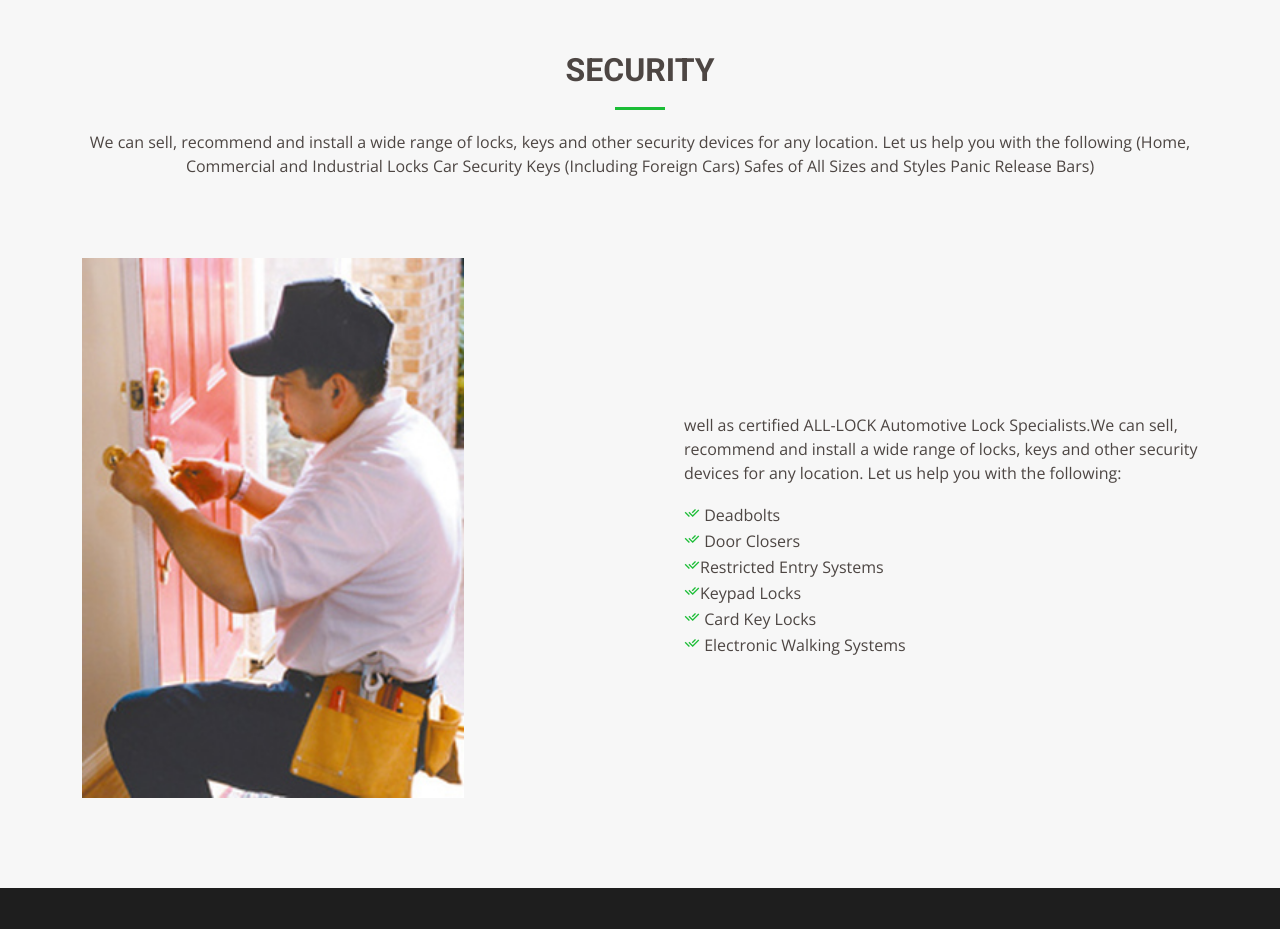
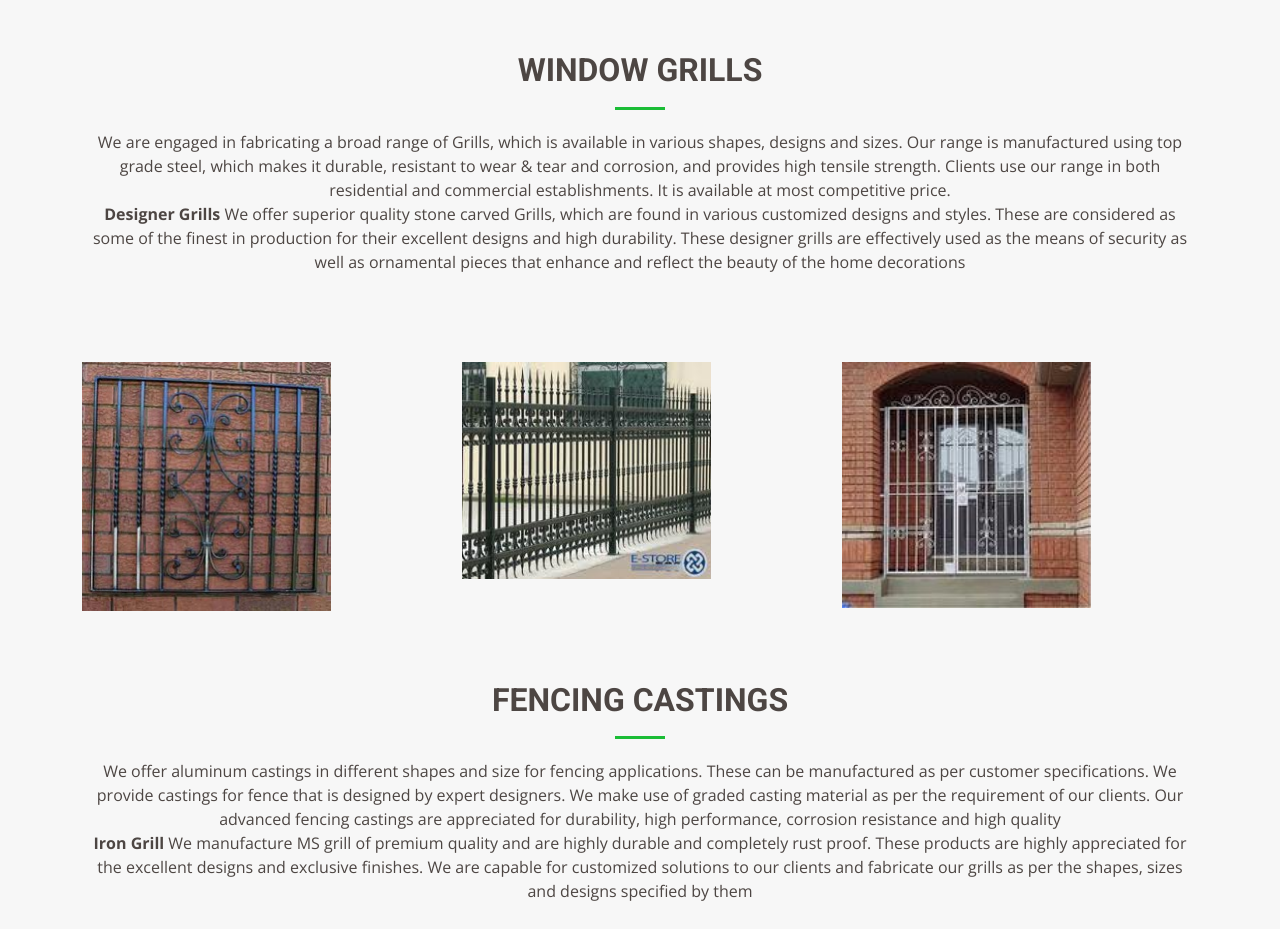
Before and after one commit to awaisprojects/-WindowsGates, a plain HTML site: page portfolio.html in a window 1280 px wide. Shown: the part 2940-3869 px from the top of the page. Drawn offline with nearby package versions, Linux system fonts and the light colour scheme.

Commit message:
work on IRON SECURITY page

```diff
--- a/assets/css/style.css
+++ b/assets/css/style.css
@@ -1951,3 +1951,11 @@ section {
   color: #fff;
   text-decoration: none;
 }
+.castIron ul {
+  list-style: none;
+  text-align: left;
+  margin-top: 12px;
+}
+.castIron ul i {
+  color: #1ed33c;
+}
--- a/portfolio.html
+++ b/portfolio.html
@@ -180,7 +180,7 @@
                 </li>
                 <li>
                   <i class="ri-check-double-line"></i> Customize with scrolls,
-                  plasma cut, or custom artwork.>
+                  plasma cut, or custom artwork.
                 </li>
                 <li>
                   <i class="ri-check-double-line"></i> Will mount to any surface
@@ -446,45 +446,105 @@
             data-aos="fade-up"
             style="margin-top: 70px; margin-bottom: 50px"
           >
-            <h2>Security</h2>
+            <h2>Window Grills</h2>
             <p>
-              We can sell, recommend and install a wide range of locks, keys and
-              other security devices for any location. Let us help you with the
-              following (Home, Commercial and Industrial Locks Car Security Keys
-              (Including Foreign Cars) Safes of All Sizes and Styles Panic
-              Release Bars)
+              We are engaged in fabricating a broad range of Grills, which is
+              available in various shapes, designs and sizes. Our range is
+              manufactured using top grade steel, which makes it durable,
+              resistant to wear & tear and corrosion, and provides high tensile
+              strength. Clients use our range in both residential and commercial
+              establishments. It is available at most competitive price.
+              <br /><b> Designer Grills</b>
+              We offer superior quality stone carved Grills, which are found in
+              various customized designs and styles. These are considered as
+              some of the finest in production for their excellent designs and
+              high durability. These designer grills are effectively used as the
+              means of security as well as ornamental pieces that enhance and
+              reflect the beauty of the home decorations
             </p>
           </div>
 
           <div class="row" id="locksmith">
-            <div class="col-lg-6 col-md-12 align-items-stretch">
-              <img src="./assets/img/portfolio/lock5.jpg" alt="" width="70%" />
+            <div class="col-lg-4 col-md-6 col-sm-12 align-items-stretch mt-2">
+              <img src="./assets/img/ironProducts11.jpg" alt="" width="70%" />
             </div>
+            <div class="col-lg-4 col-md-6 col-sm-12 align-items-stretch mt-2">
+              <img src="./assets/img/ironProducts9.jpeg" alt="" width="70%" />
+            </div>
+            <div class="col-lg-4 col-md-6 col-sm-12 align-items-stretch mt-2">
+              <img src="./assets/img/ironProducts10.jpeg" alt="" width="70%" />
+            </div>
+          </div>
+
           <div
-              class="col-lg-6 col-md-12 align-items-stretch locksmithContent"
+            class="section-title"
+            data-aos="fade-up"
+            style="margin-top: 70px; margin-bottom: 50px"
           >
+            <h2>Fencing Castings</h2>
+            <p>
+              We offer aluminum castings in different shapes and size for
+              fencing applications. These can be manufactured as per customer
+              specifications. We provide castings for fence that is designed by
+              expert designers. We make use of graded casting material as per
+              the requirement of our clients. Our advanced fencing castings are
+              appreciated for durability, high performance, corrosion resistance
+              and high quality
+              <br /><b> Iron Grill</b>
+              We manufacture MS grill of premium quality and are highly durable
+              and completely rust proof. These products are highly appreciated
+              for the excellent designs and exclusive finishes. We are capable
+              for customized solutions to our clients and fabricate our grills
+              as per the shapes, sizes and designs specified by them
+            </p>
+          </div>
+
+          <div class="row" id="locksmith">
+            <div class="col-lg-4 col-md-6 col-sm-12 align-items-stretch mt-2">
+              <img src="./assets/img/fencing3.jpg" alt="" width="70%" />
+            </div>
+            <div class="col-lg-4 col-md-6 col-sm-12 align-items-stretch mt-2">
+              <img src="./assets/img/fencing1.jpg" alt="" width="70%" />
+            </div>
+            <div class="col-lg-4 col-md-6 col-sm-12 align-items-stretch mt-2">
+              <img src="./assets/img/fencing2.jpg" alt="" width="70%" />
+            </div>
+          </div>
+
+          <div
+            class="section-title castIron"
+            data-aos="fade-up"
+            style="margin-top: 70px; margin-bottom: 50px"
+          >
+            <h2>Cast Iron Grills</h2>
+            <p style="text-align: left">
+              We offer our clients with aesthetically designed cast iron grills
+              that are widely used in construction industry for making windows
+              and other products. Available in various customized designs and
+              sizes, these grills enhance the beauty of the décor and also
+              provide security to it. Available at highly competitive prices,
+              these grills are extensively used in construction industry for
+              manufacturing windows. Fixed in the wooden frames of the windows,
+              these grills offer higher durability and excellent finish. Our
+              ranger of cast iron grills includes:
+            </p>
             <ul>
               <li>
-                  <p>
-                    well as certified ALL-LOCK Automotive Lock Specialists.We
-                    can sell, recommend and install a wide range of locks, keys
-                    and other security devices for any location. Let us help you
-                    with the following:
-                  </p>
+                <i class="ri-check-double-line"></i> Semi circular window grills
               </li>
-                <li><i class="ri-check-double-line"></i> Deadbolts</li>
-                <li><i class="ri-check-double-line"></i> Door Closers</li>
               <li>
-                  <i class="ri-check-double-line"></i>Restricted Entry Systems
+                <i class="ri-check-double-line"></i> Security window grills
               </li>
-                <li><i class="ri-check-double-line"></i>Keypad Locks</li>
-                <li><i class="ri-check-double-line"></i> Card Key Locks</li>
               <li>
-                  <i class="ri-check-double-line"></i> Electronic Walking
-                  Systems
+                <i class="ri-check-double-line"></i> Kitchen window grills
               </li>
+              <li>
+                <i class="ri-check-double-line"></i> Decorative window grills
+                and any application.
+              </li>
+
+              <li><i class="ri-check-double-line"></i> Fixed window grills</li>
             </ul>
-            </div>
           </div>
         </div>
       </section>
```
Also changed, not shown: assets/img/fencing.jpg (added), assets/img/fencing1.jpg (added), assets/img/fencing2.jpg (added), assets/img/fencing3.jpg (added). Lines whose indentation alone changed are shown as unchanged.
